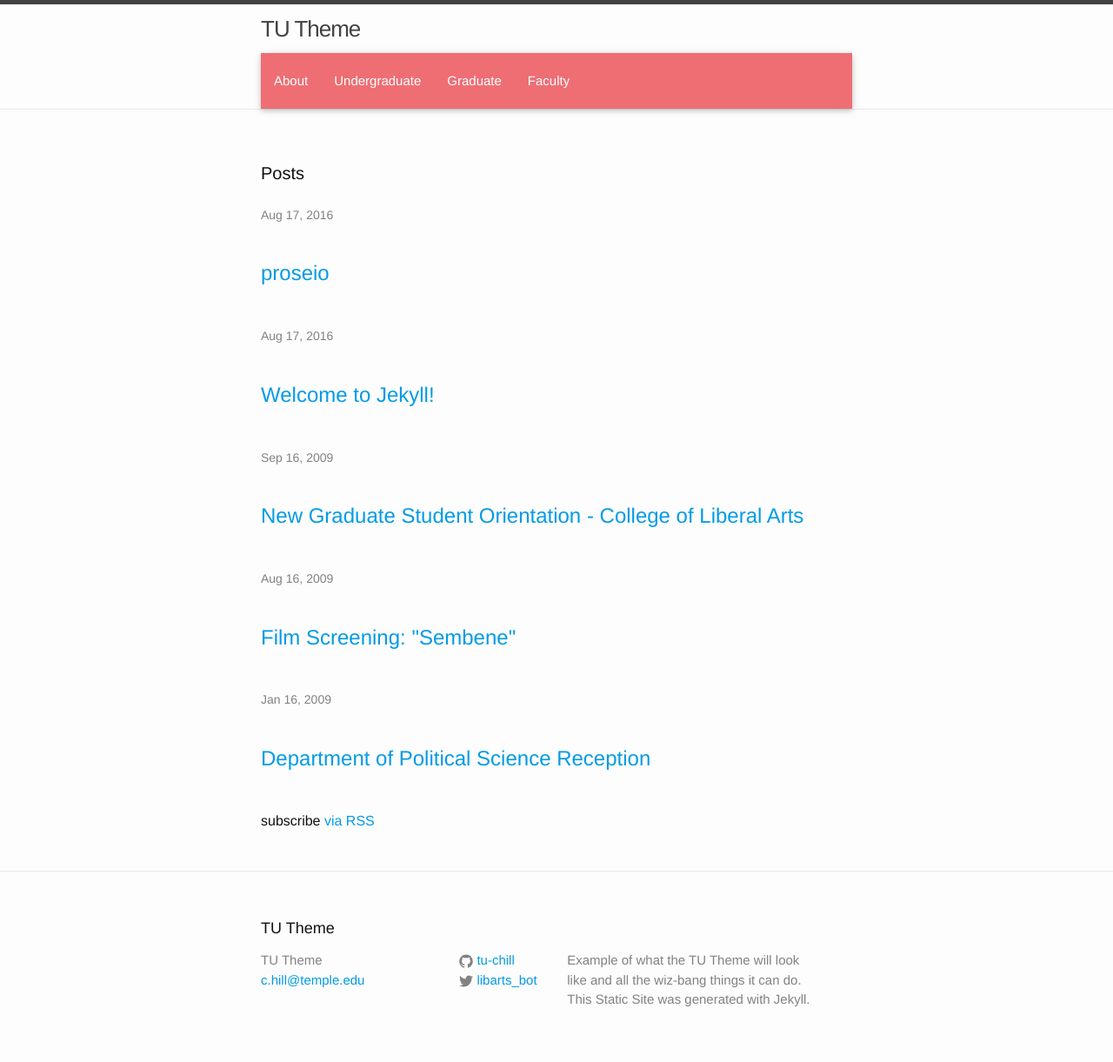
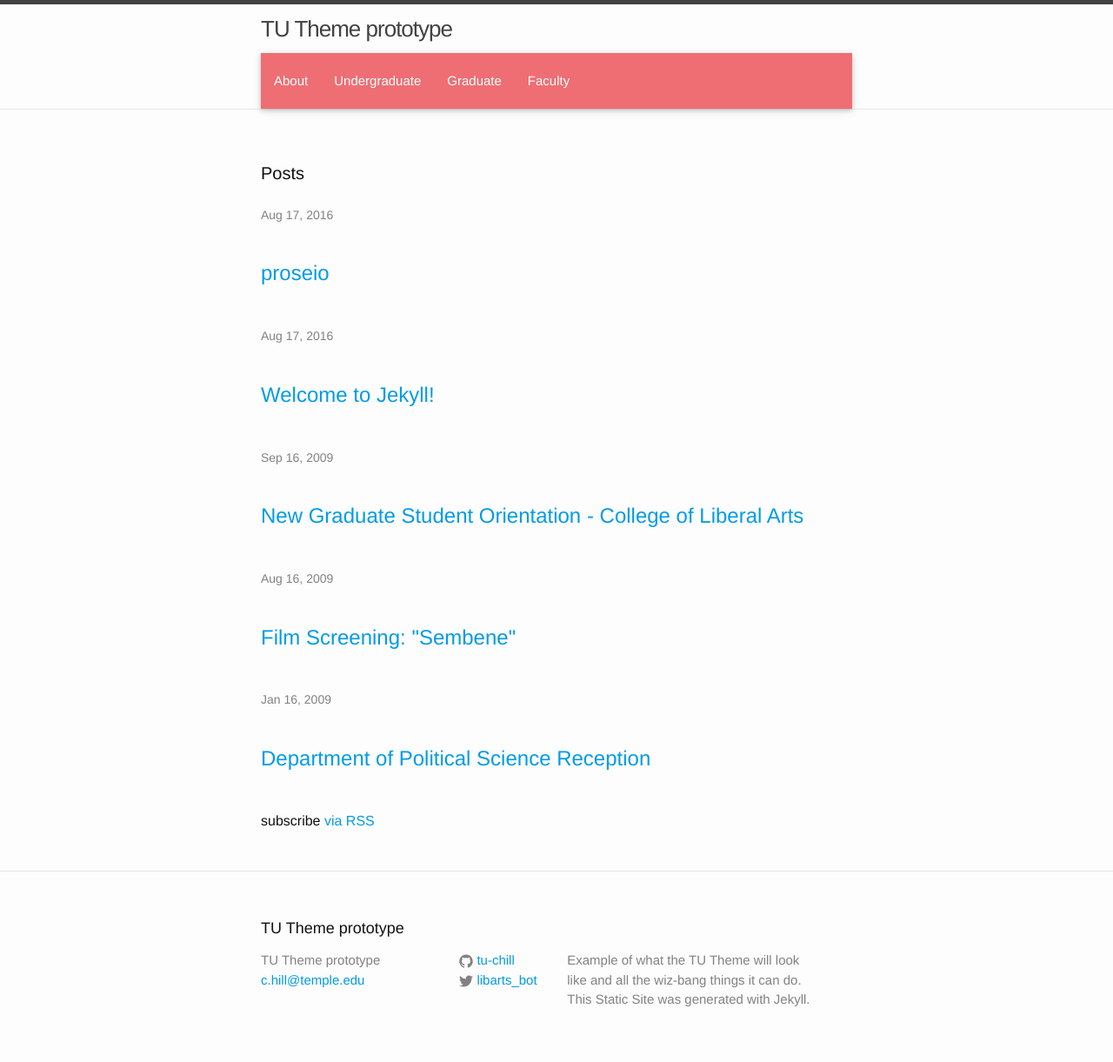
Before and after one commit to TULiberalArts/TUtheme, a Jekyll site: the page built from index.html, in a window 1280 px wide. Shown: the whole page at 87% size. Built offline with Jekyll 4.4.1, drawn with Linux system fonts in a browser that asks for light colours; nearby versions of some CDN libraries.

Commit message:
yodate
update

```diff
--- a/_config.yml
+++ b/_config.yml
@@ -6,7 +6,7 @@
 # 'jekyll serve'. If you change this file, please restart the server process.
 
 # Site settings
-title: TU Theme
+title: TU Theme prototype
 email: c.hill@temple.edu
 description: > # this means to ignore newlines until "baseurl:"
   Example of what the TU Theme will look like and all the wiz-bang things it can do. This Static
```
